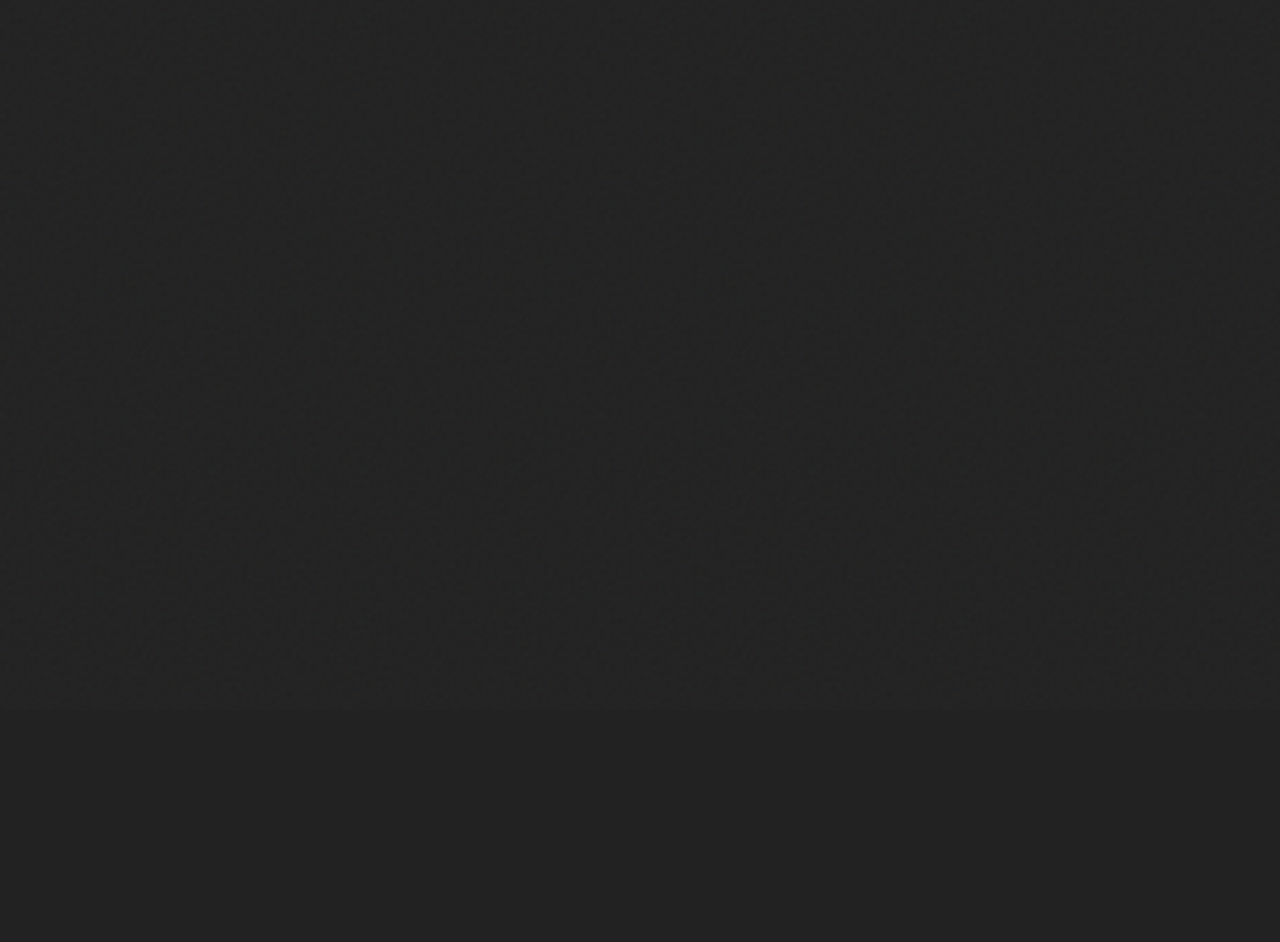
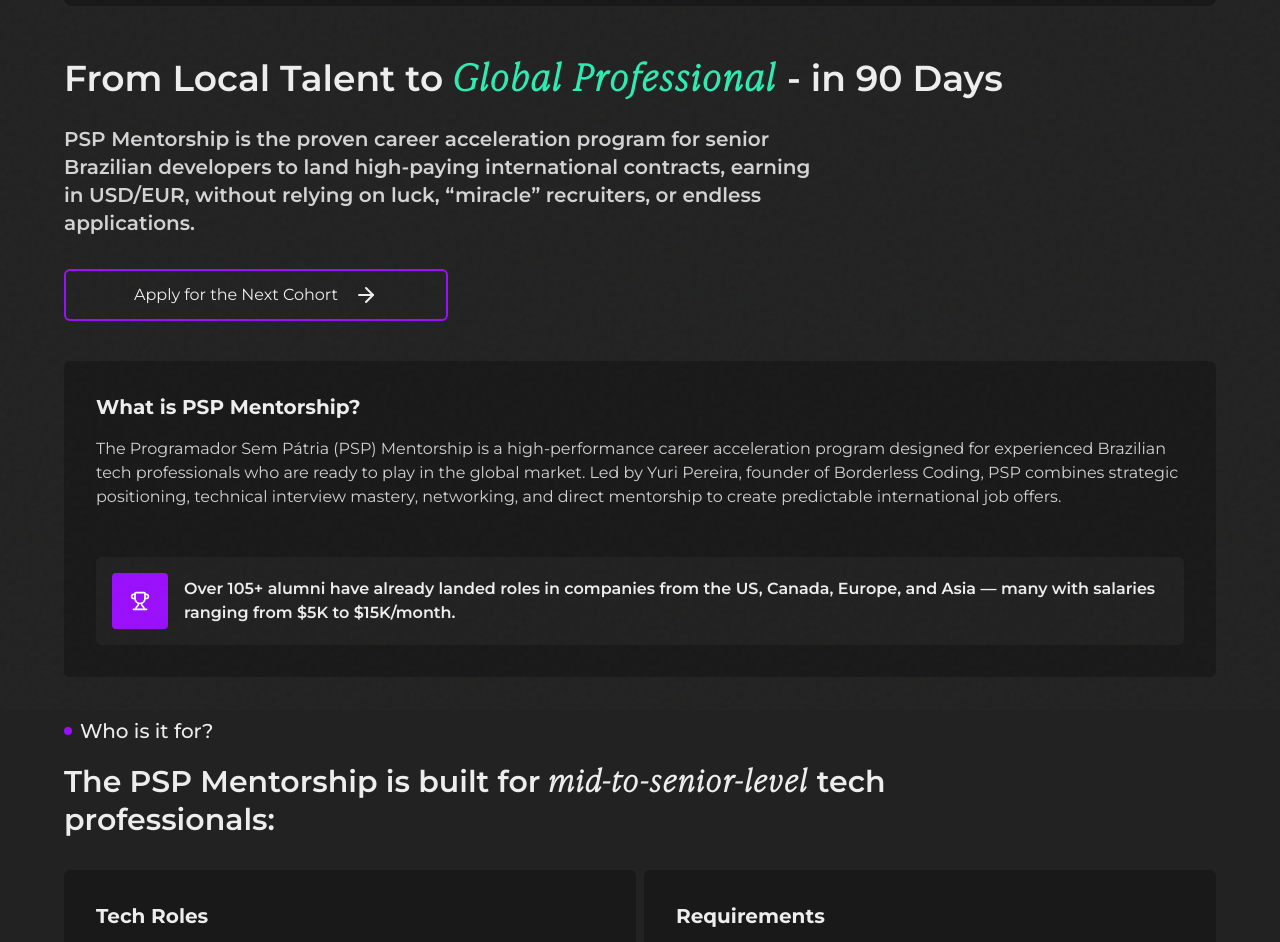
Before and after one commit to ProgramadoresSemPatria/borderless-institutional-website, a Next.js app: page /psp-mentorship in a window 1280 px wide. Shown: the part 90-1032 px from the top of the page. Before the commit the page ends 800 px from the top, so only its background shows below. Built offline with nearby package versions, Linux system fonts and the light colour scheme.

Commit message:
feat: add PSP Mentorship sections and update page structure

```diff
--- a/app/components/sections/homepage/HeroSection/index.tsx
+++ b/app/components/sections/homepage/HeroSection/index.tsx
@@ -24,7 +24,7 @@ export function HeroSection() {
 
   if (!show) {
     // just show hero section when page is hydrated, so animation runs without flicker
-    return <section />;
+    return <section className="h-svh" />;
   }
 
   return (
--- /dev/null
+++ b/app/components/sections/psp-mentorship/PspHeroSection.tsx
@@ -0,0 +1,44 @@
+import { ArrowRight } from "lucide-react";
+import { AnimatedText } from "../../ui/AnimatedText";
+
+export function PspHeroSection() {
+  return (
+    <section className="pt-[8svh] md:pt-[10svh] pb-[5svh] space-y-12">
+      <div className="space-y-6">
+        <AnimatedText
+          tweenVars={{
+            scrollTrigger: undefined,
+          }}
+          as="h1"
+          className="text-2xl md:text-4xl 2xl:text-6xl font-semibold max-w-6xl 2xl:max-w-7xl leading-snug md:leading-tight"
+        >
+          From Local Talent to{" "}
+          <span className="font-ivy text-secondary">Global Professional</span> -
+          in 90 Days
+        </AnimatedText>
+
+        <div className="space-y-12">
+          <AnimatedText
+            tweenVars={{
+              delay: 0.3,
+              scrollTrigger: undefined,
+            }}
+            className="md:text-xl max-w-3xl font-semibold text-gray"
+          >
+            PSP Mentorship is the proven career acceleration program for senior
+            Brazilian developers to land high-paying international contracts,
+            earning in USD/EUR, without relying on luck, “miracle” recruiters,
+            or endless applications.
+          </AnimatedText>
+        </div>
+
+        <div className="overflow-hidden pt-2">
+          <button className="hero-button group border-2 border-primary py-3 w-full md:w-sm rounded-md flex-center gap-4 hover:opacity-80 cursor-pointer transition-opacity duration-150">
+            Apply for the Next Cohort
+            <ArrowRight className="group-hover:translate-x-1 transition-translate duration-150" />
+          </button>
+        </div>
+      </div>
+    </section>
+  );
+}
--- /dev/null
+++ b/app/components/sections/psp-mentorship/WhatIsPspMentorship.tsx
@@ -0,0 +1,30 @@
+import { Trophy } from "lucide-react";
+import { IconWrapper } from "../../ui/IconWrapper";
+
+export function WhatIsPspMentorship() {
+  return (
+    <section className="bg-tertiary rounded-md p-8 space-y-4">
+      <h3 className="text-xl font-bold">What is PSP Mentorship?</h3>
+      <p className="text-gray max-w-6xl">
+        The Programador Sem Pátria (PSP) Mentorship is a high-performance career
+        acceleration program designed for experienced Brazilian tech
+        professionals who are ready to play in the global market. Led by Yuri
+        Pereira, founder of Borderless Coding, PSP combines strategic
+        positioning, technical interview mastery, networking, and direct
+        mentorship to create predictable international job offers.
+      </p>
+
+      <div className="bg-[#212121] p-4 rounded-md font-medium flex gap-4 mt-12 items-start md:items-center">
+        <IconWrapper
+          className="size-14 flex-center shrink-0 hidden md:flex"
+          icon={Trophy}
+        />
+        <p className="max-w-6xl font-semibold">
+          Over 105+ alumni have already landed roles in companies from the US,
+          Canada, Europe, and Asia — many with salaries ranging from $5K to
+          $15K/month.
+        </p>
+      </div>
+    </section>
+  );
+}
--- /dev/null
+++ b/app/components/sections/psp-mentorship/WhoIsItFor.tsx
@@ -0,0 +1,91 @@
+"use client";
+
+import { useGSAP } from "@gsap/react";
+import gsap from "gsap";
+import { Check } from "lucide-react";
+import { AnimatedText } from "../../ui/AnimatedText";
+import { IconWrapper } from "../../ui/IconWrapper";
+
+export function WhoIsItFor() {
+  useGSAP(() => {
+    gsap.fromTo(
+      ".requirements-card",
+      { y: "20%", opacity: 0 },
+      {
+        y: 0,
+        opacity: 1,
+        ease: "back.inOut",
+        duration: 0.8,
+        stagger: 0.1,
+        scrollTrigger: {
+          trigger: ".requirements-card",
+          start: "top 90%",
+        },
+      }
+    );
+  });
+
+  return (
+    <section className="py-[5svh] space-y-8">
+      <div className="space-y-4">
+        <div className="flex items-center gap-2">
+          <div className="size-2 rounded-full bg-primary" />
+          <AnimatedText className="text-sm md:text-xl font-medium">
+            Who is it for?
+          </AnimatedText>
+        </div>
+        <AnimatedText as="h2" className="max-w-4xl">
+          The PSP Mentorship is built for{" "}
+          <span className="font-ivy">mid-to-senior-level</span> tech
+          professionals:
+        </AnimatedText>
+      </div>
+
+      <div className="grid md:grid-cols-2 gap-2">
+        <RequirementsCard
+          title="Tech Roles"
+          items={[
+            "Backend, Fullstack, DevOps",
+            "Cloud Specialists, Data Engineers",
+            "AI Specialists, Blockchain Developers",
+            "Mobile Developers, Infra Engineers",
+            "Tech Leads, Engineering Managers",
+          ]}
+        />
+        <RequirementsCard
+          title="Requirements"
+          items={[
+            "Minimum 3 years of professional experience",
+            "English level: B1 or higher (we help you get to technical fluency)",
+            "Ready to work remotely for international companies",
+            "Earn in USD/EUR/CHF/GBP/AED",
+          ]}
+        />
+      </div>
+    </section>
+  );
+}
+
+interface RequirementsCardProps {
+  title: string;
+  items: string[];
+}
+
+function RequirementsCard({ title, items }: RequirementsCardProps) {
+  return (
+    <div className="requirements-card bg-tertiary rounded-md p-8 space-y-4">
+      <p className="text-xl font-bold">{title}</p>
+      <div className="text-gray space-y-4">
+        {items.map((item, index) => (
+          <div key={index} className="flex items-center gap-4">
+            <IconWrapper
+              className="shrink-0 size-7 flex-center p-0"
+              icon={Check}
+            />
+            <p>{item}</p>
+          </div>
+        ))}
+      </div>
+    </div>
+  );
+}
--- a/app/psp-mentorship/page.tsx
+++ b/app/psp-mentorship/page.tsx
@@ -1,3 +1,13 @@
+import { PspHeroSection } from "../components/sections/psp-mentorship/PspHeroSection";
+import { WhatIsPspMentorship } from "../components/sections/psp-mentorship/WhatIsPspMentorship";
+import { WhoIsItFor } from "../components/sections/psp-mentorship/WhoIsItFor";
+
 export default function Page() {
-  return <div>teste</div>;
+  return (
+    <div>
+      <PspHeroSection />
+      <WhatIsPspMentorship />
+      <WhoIsItFor />
+    </div>
+  );
 }
```
